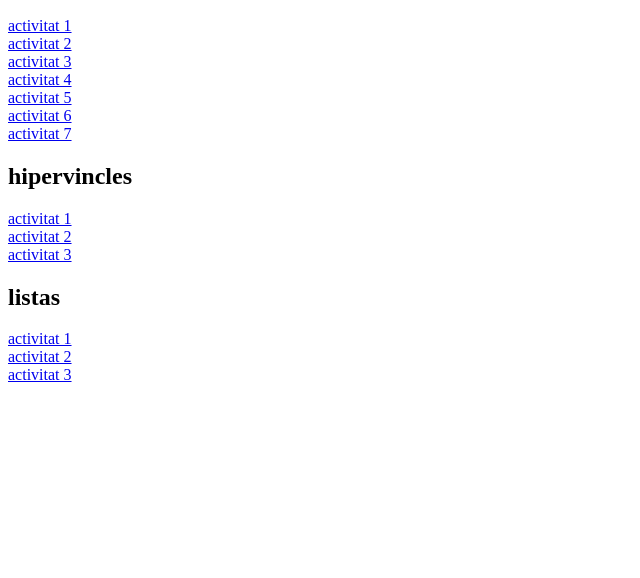
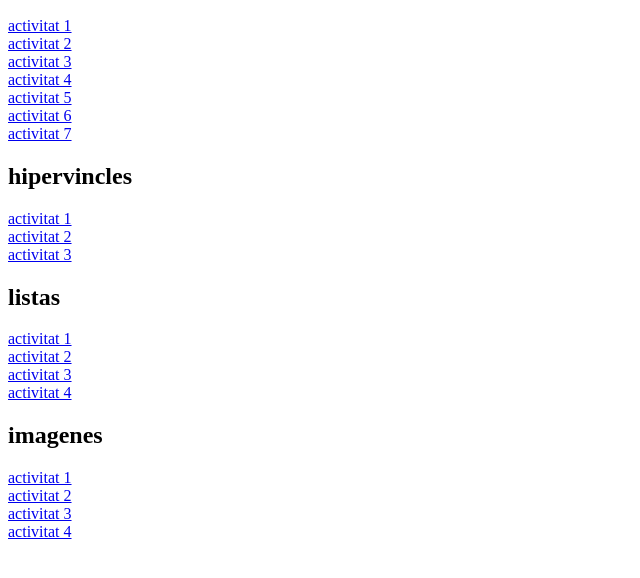
Before and after one commit to elaouamiismail-dev/la-meva-pagina-en-inthernet, a plain HTML site: page activitats.html in a window 1280 px wide. Shown: the part 110-688 px from the top of the page, without its empty margins (0-640 px from the left). Drawn offline with Linux system fonts and the light colour scheme.

Commit message:
Deploying to gh-pages from @ elaouamiismail-dev/la-meva-pagina-en-inthernet@253ddd8519a59b26cb44b097843b6db47faa82d1 🚀

```diff
--- a/activitats.html
+++ b/activitats.html
@@ -20,8 +20,14 @@
     <a href="html/03-hipervincles/act02.html">activitat 2</a><br>
     <a href="html/03-hipervincles/act03.html">activitat 3</a><br>
     <h2>listas</h2>
-    <a href="html/03-hipervincles/act01.html">activitat 1</a><br>
-    <a href="html/03-hipervincles/act02.html">activitat 2</a><br>
-    <a href="html/03-hipervincles/act03.html">activitat 3</a><br>
+    <a href="html/04-listas/act01.html">activitat 1</a><br>
+    <a href="html/04-listas/act02.html">activitat 2</a><br>
+    <a href="html/04-listas/act03.html">activitat 3</a><br>
+    <a href="html/04-listas/act04.html">activitat 4</a><br>
+    <h2>imagenes</h2>
+    <a href="html/05-imagenes/act01.html">activitat 1</a><br>
+    <a href="html/05-imagenes/act02.html">activitat 2</a><br>
+    <a href="html/05-imagenes/act03.html">activitat 3</a><br>
+    <a href="html/05-imagenes/act04.html">activitat 4</a><br>
 </body>
 </html>
```
